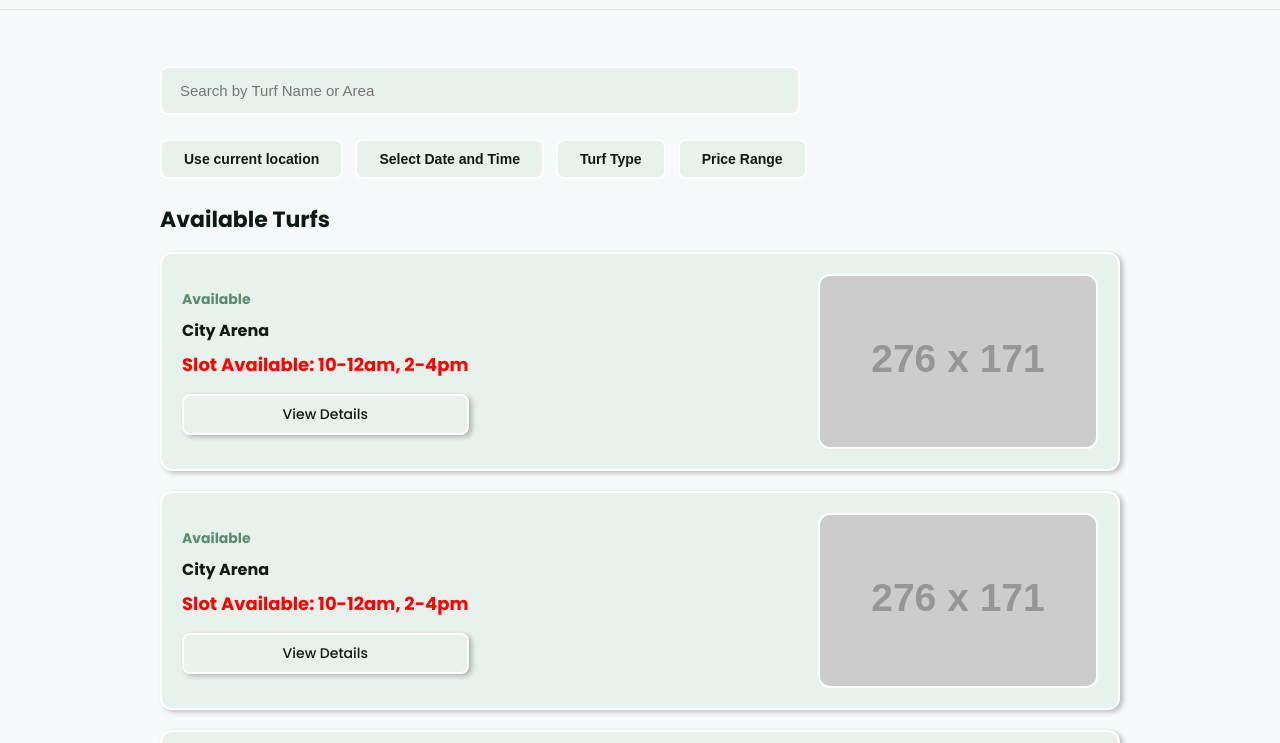
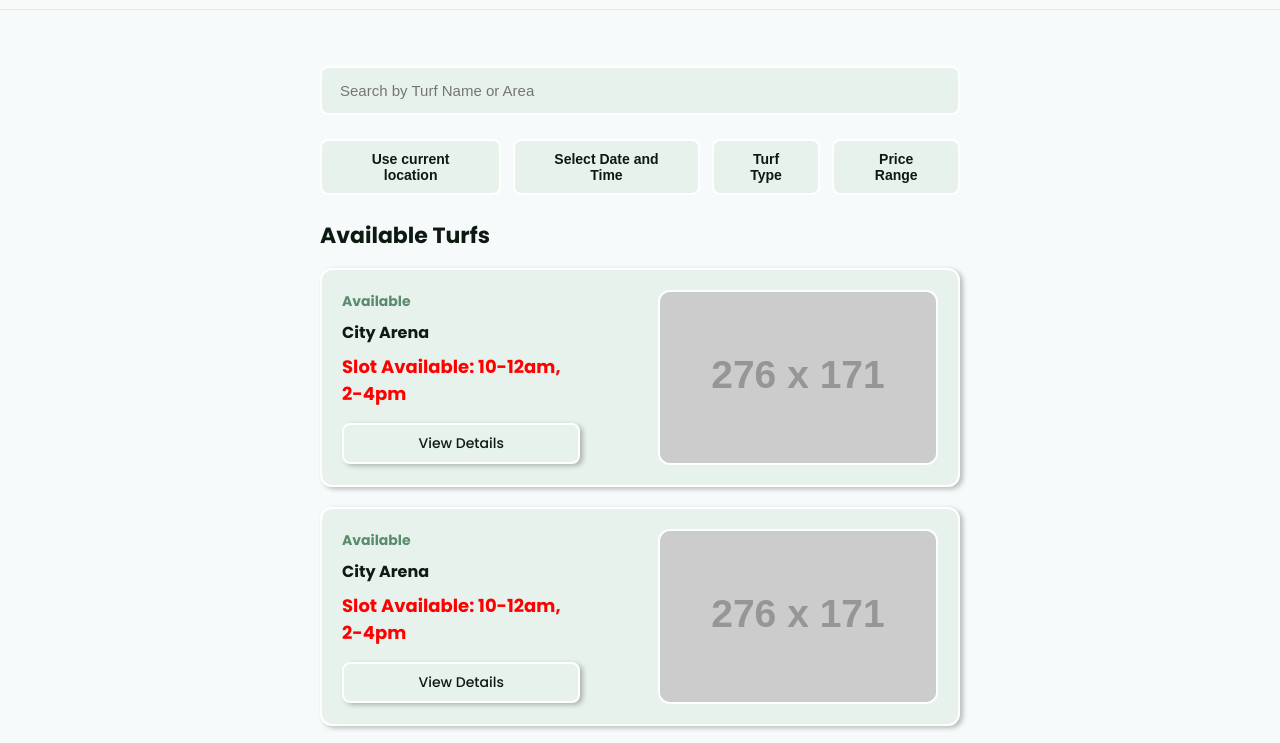
Before and after one commit to Sumeet2108/turf-app, a plain HTML site: page index.html in a window 1280 px wide. Shown: the part 47-790 px from the top of the page. Drawn offline with Linux system fonts and the light colour scheme; placeholder pictures from the web are drawn by us.

Commit message:
minor changes

```diff
--- a/index.html
+++ b/index.html
@@ -100,7 +100,7 @@
     }
 
     .main-section {
-      padding: 32px 160px;
+      padding: 32px 320px;
       box-sizing: border-box;
     }
     .search-input {
```
Also changed, not shown: BookingSummary.html (+2 -2 lines).
